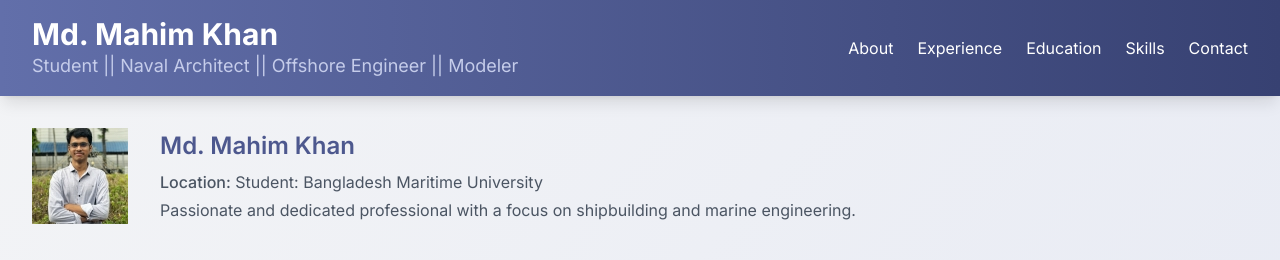
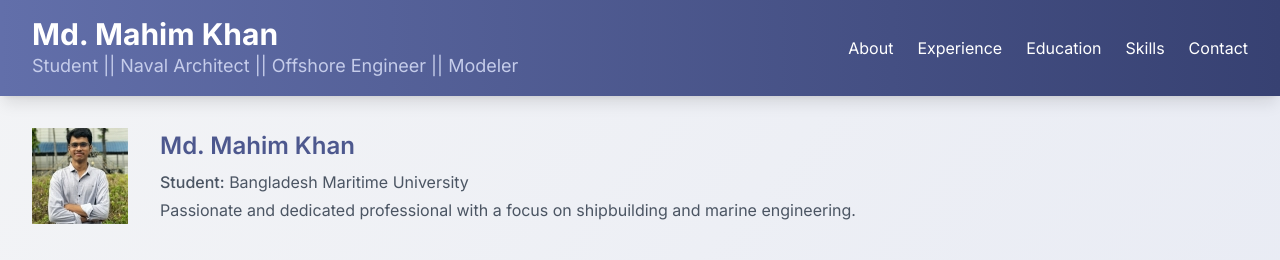
Before and after one commit to D3V1LxD/Profile, a plain HTML site: page index.html in a window 1280 px wide. Shown: the top 260 px of the page. Drawn offline with nearby package versions, Linux system fonts and the light colour scheme.

Commit message:
Update index.html

```diff
--- a/index.html
+++ b/index.html
@@ -101,7 +101,7 @@
                     </div>
                 <div>
                     <h2 class="text-2xl font-semibold text-customBlue-700 mb-2">Md. Mahim Khan</h2>
-                    <p class="text-gray-600 mb-1"><span class="font-medium">Location:</span> Student: Bangladesh Maritime University</p>
+                    <p class="text-gray-600 mb-1"><span class="font-medium">Student:</span>  Bangladesh Maritime University</p>
                     <p class="text-gray-600">
                         Passionate and dedicated professional with a focus on shipbuilding and marine engineering.
                     </p>
```
